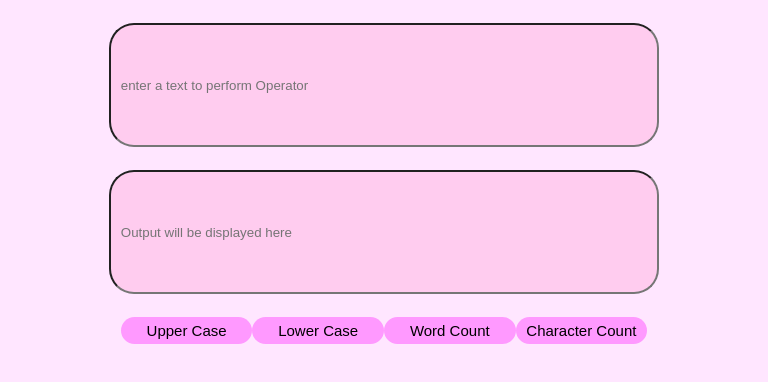
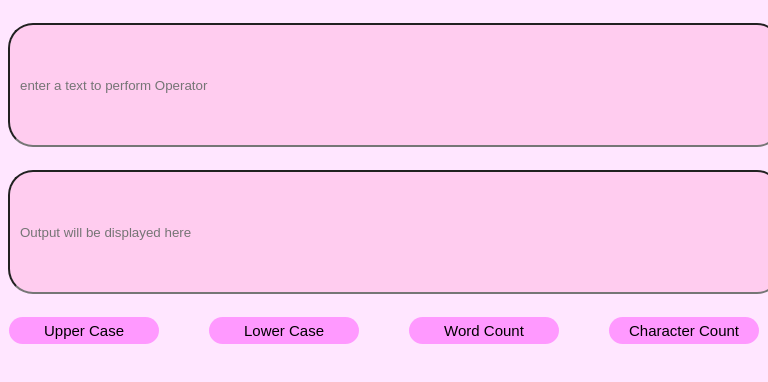
Before and after one commit to DipaliDhonnar/text-operation, a plain HTML site: page index.html in a window 768 px wide. Drawn offline with Linux system fonts and the light colour scheme.

Commit message:
media add for tablet

```diff
--- a/index.html
+++ b/index.html
@@ -75,6 +75,32 @@
 
   }
  }
+  /*Tablet*/
+@media screen and (min-width: 501px) and (max-width: 770px)
+{
+#input{
+      width: 750px;
+   }
+   #output{
+       width: 750px;
+   }
+   .text{
+      width: 750px;
+
+   }
+   .btn_Container{
+     width:750px;
+     flex-wrap: wrap;
+     justify-content: space-between;
+     margin: 20px auto;
+
+  }
+  .button{
+     width: 150px;
+     flex-wrap: wrap;
+     font-size: 15px;
+  }
+}
      </style>
 <body>
 
```
